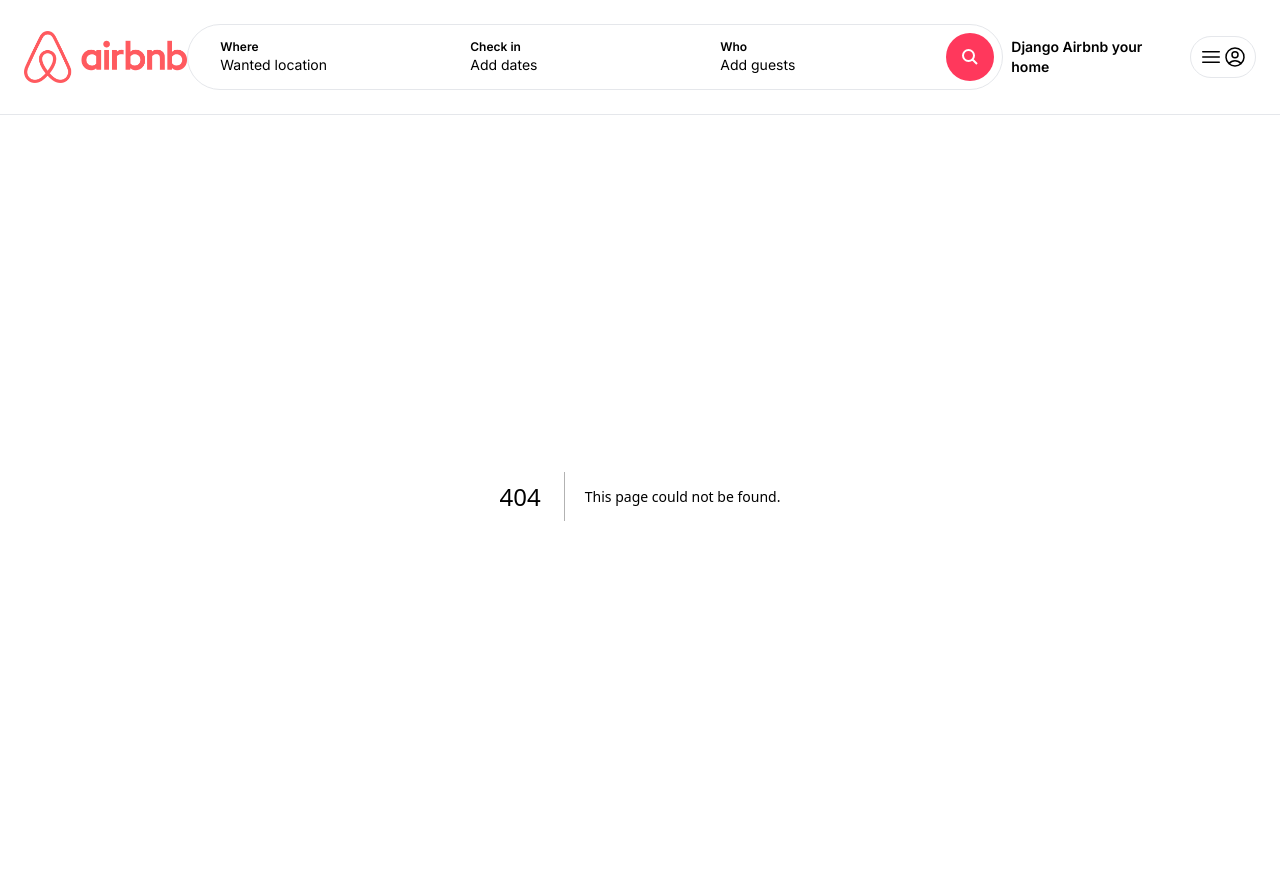
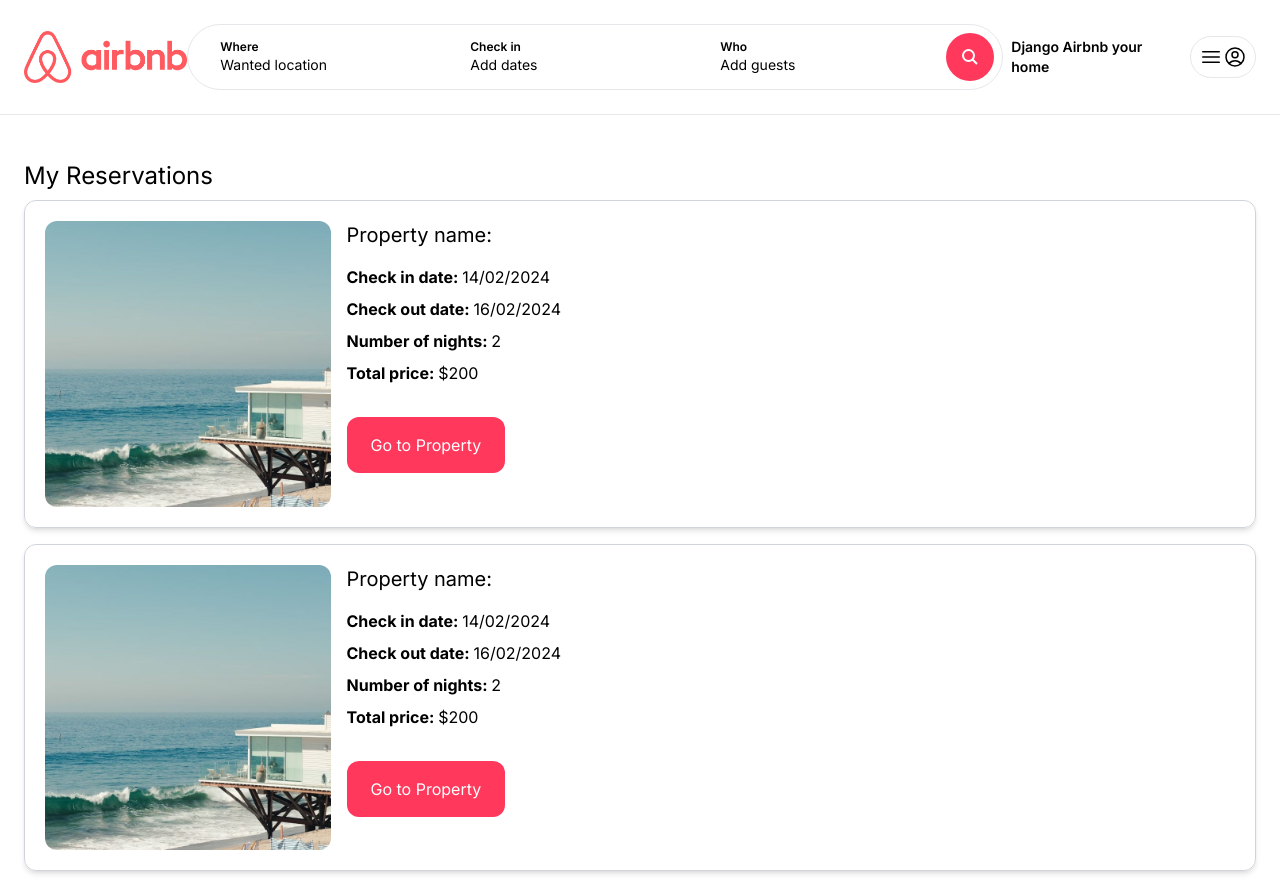
Before and after one commit to luisEnrique22xd/AirbnbFront, a Next.js app: page /myreservations in a window 1280 px wide. Before the commit this address had no page. Built offline with nearby package versions, Linux system fonts and the light colour scheme.

Commit message:
07 My reservations

```diff
--- /dev/null
+++ b/app/myreservations/page.tsx
@@ -0,0 +1,54 @@
+import Image from 'next/image';
+const MyReservationsPage =()=>{
+    return(
+        <main className="max-w-[1500px] mx-auto px-6 pt-10 pb-6">
+            <h1 className="mt-6 mb-2 text-2xl">My Reservations</h1>
+            <div className="space-y-4">
+                <div className="p-5 grid grid-cols-1 md:grid-cols-4 gap-4 shadow-md border border-gray-300 rounded-xl">
+                    <div className="col-span-1">
+                        <div className="relative overflow-hidden aspect-square rounded-xl">
+                            <Image
+                                fill
+                                src="/beach_1.jpg"
+                                className='hover:scale-110 object-cover transition h-full w-full'
+                                alt='Beach house'
+
+                            />
+                        </div>
+                    </div>
+                    <div className="col-span-1 md:col-span-3">
+                        <h2 className="mb-4 text-xl">Property name:</h2>
+                        <p className='mb-2'><strong>Check in date: </strong>14/02/2024</p>
+                        <p className='mb-2'><strong>Check out date: </strong>16/02/2024</p>
+                        <p className='mb-2'><strong>Number of nights: </strong>2</p>
+                        <p className='mb-2'><strong>Total price: </strong>$200</p>
+                        <div className="mt-6 inline-block cursor-pointer py-4 px-6 bg-airbnb text-white rounded-xl">Go to Property</div>
+                    </div>
+                </div>
+                <div className="p-5 grid grid-cols-1 md:grid-cols-4 gap-4 shadow-md border border-gray-300 rounded-xl">
+                    <div className="col-span-1">
+                        <div className="relative overflow-hidden aspect-square rounded-xl">
+                            <Image
+                                fill
+                                src="/beach_1.jpg"
+                                className='hover:scale-110 object-cover transition h-full w-full'
+                                alt='Beach house'
+
+                            />
+                        </div>
+                    </div>
+                    <div className="col-span-1 md:col-span-3">
+                        <h2 className="mb-4 text-xl">Property name:</h2>
+                        <p className='mb-2'><strong>Check in date: </strong>14/02/2024</p>
+                        <p className='mb-2'><strong>Check out date: </strong>16/02/2024</p>
+                        <p className='mb-2'><strong>Number of nights: </strong>2</p>
+                        <p className='mb-2'><strong>Total price: </strong>$200</p>
+                        <div className="mt-6 inline-block cursor-pointer py-4 px-6 bg-airbnb text-white rounded-xl">Go to Property</div>
+                    </div>
+                </div>
+            </div>
+        </main>
+    )
+}
+
+export default MyReservationsPage;
```
